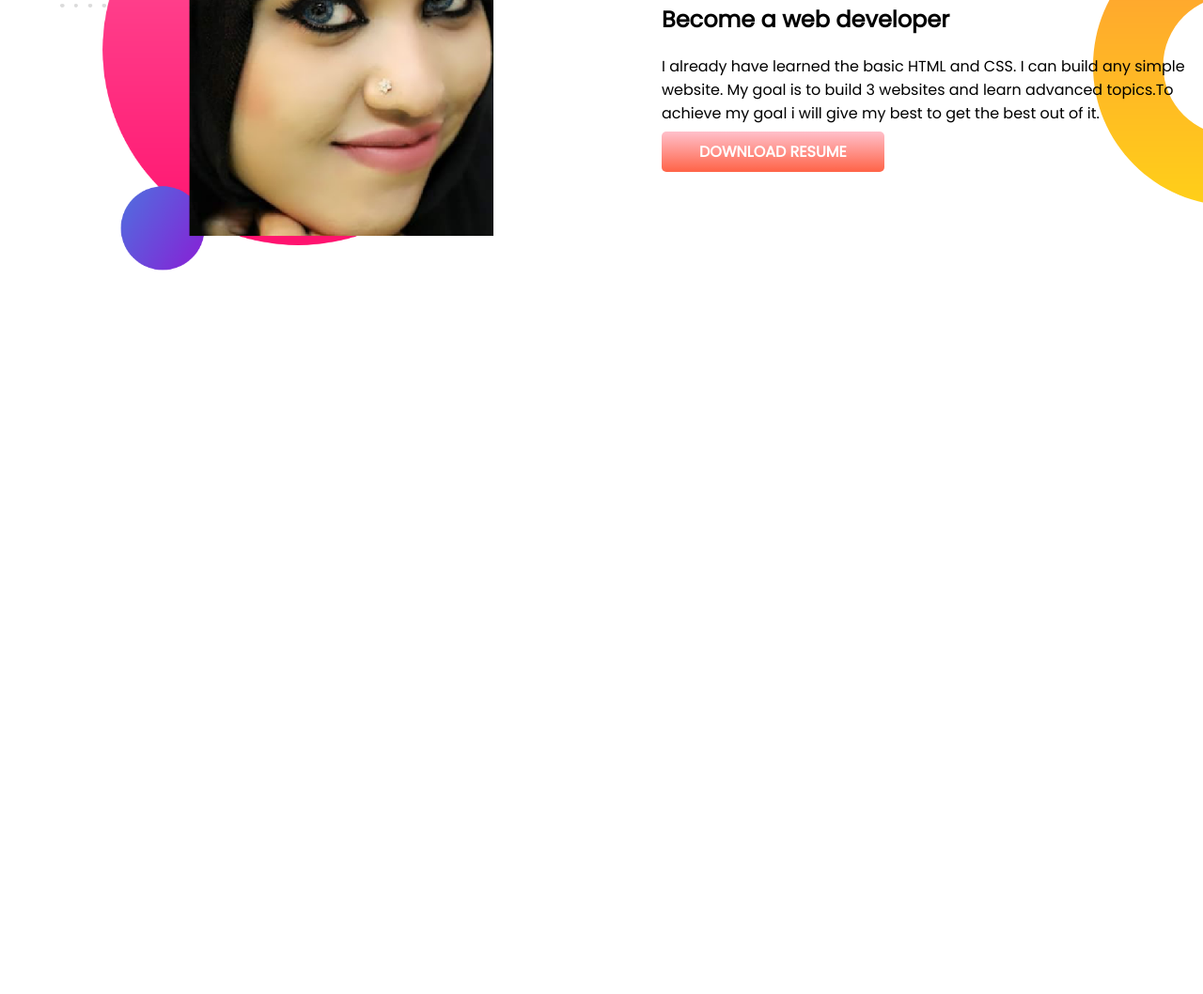
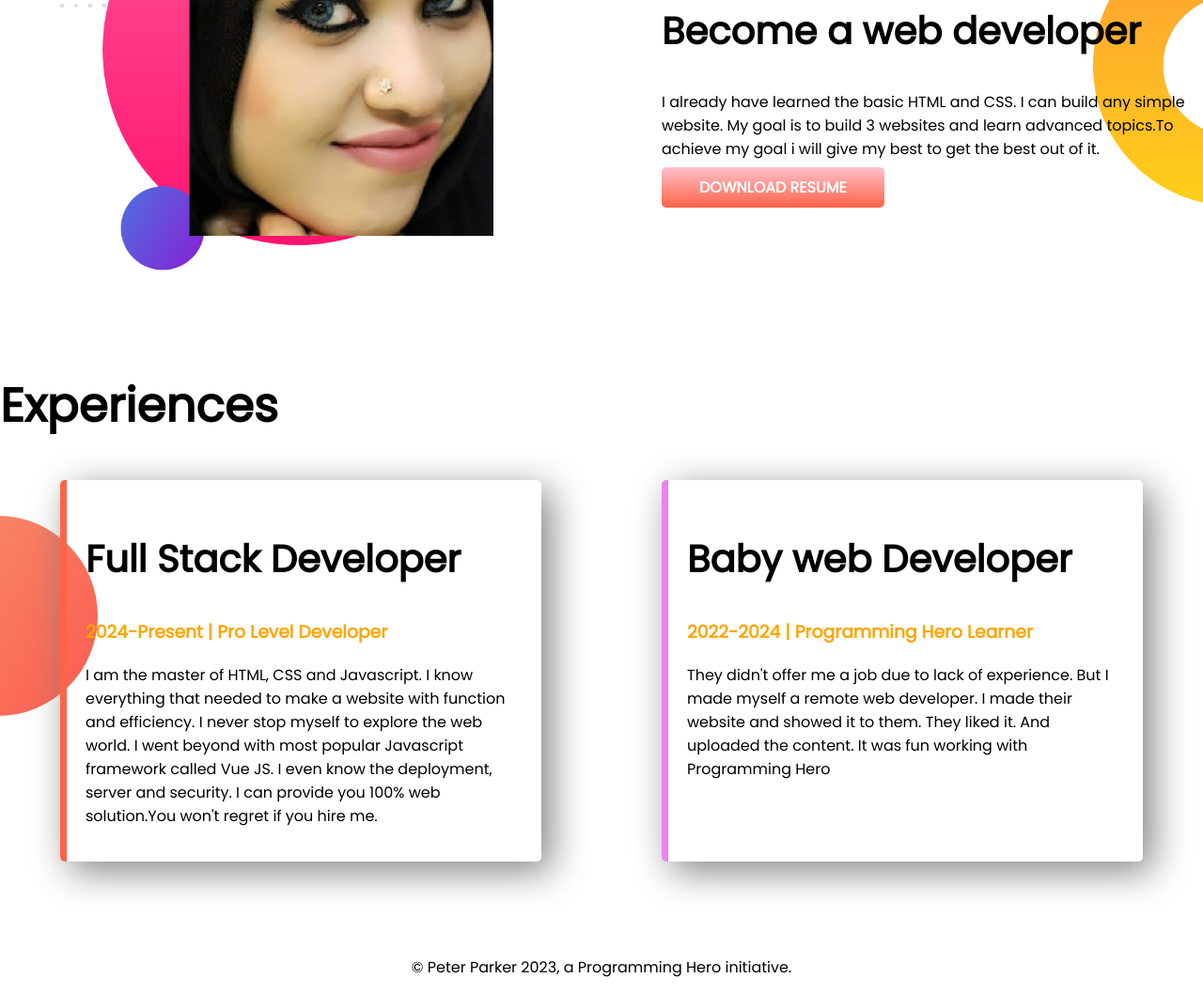
Before and after one commit to Saziaafrin1/Developer-Portfolio, a plain HTML site: page index.html in a window 1280 px wide. Shown: the part 822-1880 px from the top of the page at 94% size. Before the commit the page ends 1217 px from the top, so only its background shows below. Drawn offline with Linux system fonts and the light colour scheme.

Commit message:
styled border and added footer

```diff
--- a/index.html
+++ b/index.html
@@ -12,7 +12,7 @@
    <link rel="stylesheet" href="style.css">
 </head>
 <body>
-    <section class="top-banner">
+    <section class="top-banner flexible-container">
         <div class="half-width"><h1>Welcome To</h1>
         <h1><span class="orange-color"> Sazia Afrin</span> World!</h1>
         <h3>Build Climber and Train Stopper</h3>
@@ -25,7 +25,7 @@
         <img src="my-port-img.png" alt="">
       </div>
     </section>
-    <section class="dream-big">
+    <section class="dream-big flexible-container">
         <div class="half-width">
             <img src="my-port-img2.png" alt="">
         </div>
@@ -35,13 +35,28 @@
             <p>I already have learned the basic HTML and CSS. I can build any simple website. My goal is to build 3 websites and learn advanced topics.To achieve my goal i will give my best to get the best out of it.</p>
             <a class="link-button" target="_blank" href="">DOWNLOAD RESUME</a>
         </div>
+        </section>
+        <section class="exp-area">
+            <h1>Experiences</h1>
+            <div class="flexible-container">
+                <div id="f-developer" class="expo-item">
+                <h2>Full Stack Developer</h2>
+                <h3 class="orange-color">2024-Present | Pro Level Developer</h3>
 
+                <p>I am the master of HTML, CSS and Javascript. I know everything that needed to make a website with function and efficiency. I never stop myself to explore the web world. I went beyond with most popular Javascript framework called Vue JS. I even know the deployment, server and security. I can provide you 100% web solution.You won't regret if you hire me.</p>
+            </div>
+            <div id="b-developer" class="expo-item">
+                <h2>Baby web Developer</h2>
+                <h3 class="orange-color">2022-2024 | Programming Hero Learner</h3>
 
-    </section>
+                <p>They didn't offer me a job due to lack of experience. But I made myself a remote web developer. I made their website and showed it to them. They liked it. And uploaded the content. It was fun working with Programming Hero</p>
+            </div>
+        </div>
 
-
-
-
+        </section>
 
 </body>
+<footer>
+    <p>© Peter Parker 2023, a Programming Hero initiative.</p>
+</footer>
 </html>
--- a/style.css
+++ b/style.css
@@ -6,16 +6,20 @@ h1{font-size: 50px;}
 .orange-color{
     color: orange;
 }
+h2{
+    font-size: 40px;
+}
 .yellow{
     color:rgb(0, 255, 0) ; font-size: 18px;
 }
-section{
+.flexible-container{
     display: flex;
     margin-bottom: 100px;
 }
 .half-width{
     width: 50%;
     padding-left: 5%;
+
 }
 .half-width img{
     width: 80%;
@@ -38,3 +42,25 @@ section{
         background-repeat: no-repeat;
         background-position: right;
     }
+    .exp-area{
+        background-image:url(images/exp-bg.png) ;
+        background-repeat: no-repeat;
+        background-position: left;
+    }
+    .expo-item{
+        width: 40%;
+        margin-left: 5%;
+        margin-right: 5%;
+        padding: 20px;
+        border-radius: 5px;
+        box-shadow: 10px 10px 40px gray;
+        }
+        #f-developer{
+            border-left: 7px solid tomato;
+        }
+        #b-developer{
+            border-left: 7px solid violet;
+        }
+        footer p{
+            text-align: center;
+        }
```
